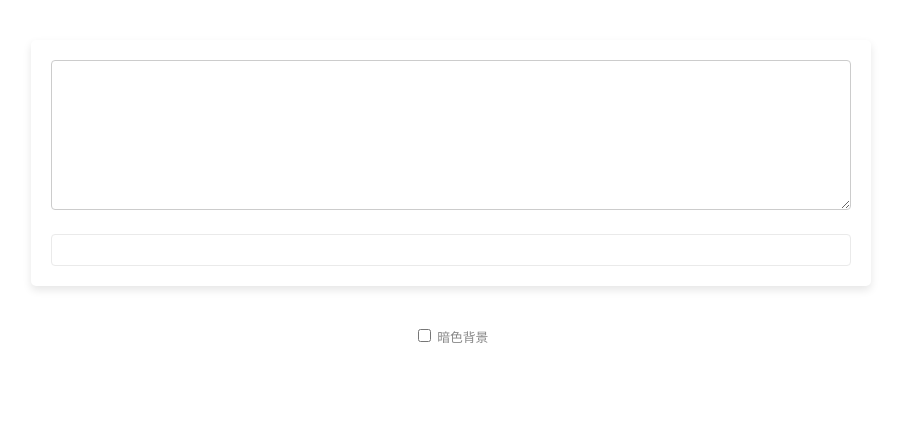
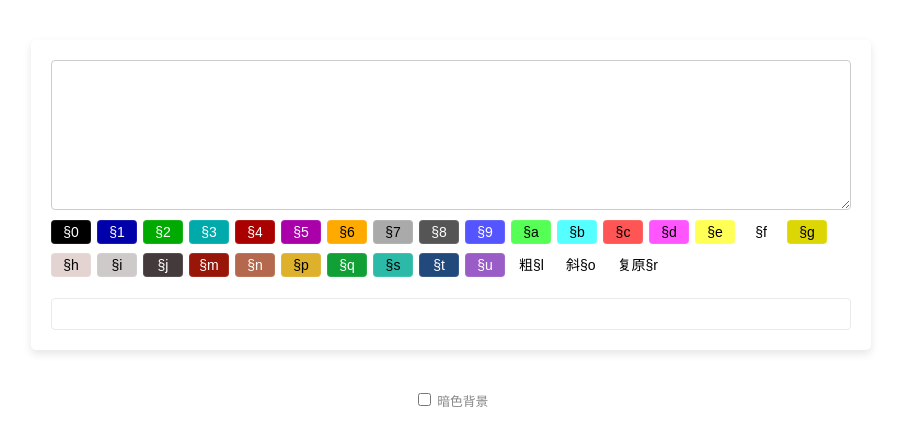
Before and after one commit to EaseCation/mc-text-formatter, a Vue app: page / in a window 1280 px wide. Shown: the top 446 px of the page, without its empty margins (189-1090 px from the left). Built offline with nearby package versions, Linux system fonts and the light colour scheme.

Commit message:
Add quick button

```diff
--- /dev/null
+++ b/src/components/FormatButton.vue
@@ -0,0 +1,66 @@
+<template>
+    <button class="format-button" @click="onClick" :style="{ backgroundColor: color, color: textColor }">
+        <slot></slot>
+    </button>
+</template>
+
+<script>
+export default {
+    props: {
+        format: {
+            type: String,
+            required: true
+        },
+        color: {
+            type: String,
+            required: true
+        },
+        // 斜体（默认为false）
+        italic: {
+            type: Boolean,
+            default: false
+        },
+        // 粗体
+        bold: {
+            type: Boolean,
+            default: false
+        },
+        // 下划线
+        underline: {
+            type: Boolean,
+            default: false
+        },
+    },
+    computed: {
+        textColor() {
+            const rgb = this.color.slice(1).match(/.{1,2}/g).map(hex => parseInt(hex, 16));
+            // 使用权重系数计算亮度
+            const brightness = (rgb[0] * 0.299 + rgb[1] * 0.587 + rgb[2] * 0.114) / 255;
+            return brightness > 0.5 ? '#000' : '#fff';
+        }
+    },
+    methods: {
+        onClick() {
+            this.$emit('format', this.format);
+        }
+    }
+}
+</script>
+
+<style>
+
+.format-button {
+    padding: 4px 8px;
+    color: white;
+    margin: 6px 6px 0 0;
+    font-size: 14px;
+    box-shadow: inset 0 0 0 1px rgba(255, 255, 255, 0.1); /* 这里是添加的内描边样式 */
+    transition: filter 0.2s;  /* 平滑过渡效果 */
+    min-width: 40px;
+}
+
+.format-button:hover {
+    filter: brightness(1.1);  /* 亮度增加10% */
+}
+
+</style>
--- a/src/components/MCTextFormatter.vue
+++ b/src/components/MCTextFormatter.vue
@@ -1,6 +1,20 @@
 <template>
     <div class="wrapper">
-        <textarea v-model="rawText" @input="formatText"></textarea>
+        <textarea v-model="rawText" @input="formatText" ref="textarea"></textarea>
+        <div>
+            <FormatButton
+                    v-for="(color, format) in colors"
+                    v-bind:format="format"
+                    v-bind:color="color"
+                    v-bind:key="color"
+                    @format="insertFormat"
+                >
+                {{ format }}
+            </FormatButton>
+            <FormatButton v-bind:format="'§l'" v-bind:color="'#FFFFFF'" v-bind:bold="true" @format="insertFormat">粗§l</FormatButton>
+            <FormatButton v-bind:format="'§o'" v-bind:color="'#FFFFFF'" v-bind:italic="true" @format="insertFormat">斜§o</FormatButton>
+            <FormatButton v-bind:format="'§r'" v-bind:color="'#FFFFFF'" @format="insertFormat">复原§r</FormatButton>
+        </div>
         <div :class="['output', { 'dark-mode': isDarkMode }]" v-html="formattedText"></div>
     </div>
     <div class="wrapper-bottom">
@@ -12,6 +26,8 @@
 </template>
 
 <script>
+import FormatButton from './FormatButton.vue';
+
 export default {
     data() {
         return {
@@ -53,8 +69,7 @@ export default {
         // 当页面加载时，尝试从localStorage中获取数据
         this.rawText = localStorage.getItem('userRawText') || '';
         this.isDarkMode = JSON.parse(localStorage.getItem('isDarkMode')) || false;
-
-        if(this.rawText) {
+        if (this.rawText) {
             this.formatText();
         }
     },
@@ -65,45 +80,55 @@ export default {
         isDarkMode(newMode) {
             localStorage.setItem('isDarkMode', JSON.stringify(newMode));
         }
-  },
-  methods: {
+    },
+    methods: {
+        insertFormat(format) {
+            // 获取当前光标位置
+            const start = this.$refs.textarea.selectionStart;
+            const end = this.$refs.textarea.selectionEnd;
+
+            // 插入格式代码
+            this.rawText = this.rawText.substring(0, start) + format + this.rawText.substring(end);
+
+            // 重新设置光标位置
+            this.$nextTick(() => {
+                this.$refs.textarea.focus();
+                this.$refs.textarea.setSelectionRange(start + format.length, start + format.length);
+            });
+            this.formatText();
+        },
         toggleDarkMode() {
             // this.isDarkMode = !this.isDarkMode;
         },
         formatText() {
             let formatted = this.rawText;
-
             // 遍历颜色代码
             for (let code in this.colors) {
                 const regex = new RegExp(`${code}(.*?)(?=(§[0-9a-u]|\n|$))`, "g");
                 formatted = formatted.replace(regex, (match, content) => {
-                return `<span style="color: ${this.colors[code]}">${content}</span>`;
+                    return `<span style="color: ${this.colors[code]}">${content}</span>`;
                 });
             }
-
             // 加粗处理
             const boldRegex = /§l(.*?)(?=(§[0-9a-u]|§r|\n|$))/g;
             formatted = formatted.replace(boldRegex, (match, content) => {
                 return `<strong>${content}</strong>`;
             });
-
             // 斜体处理
             const italicRegex = /§o(.*?)(?=(§[0-9a-u]|§r|\n|$))/g;
             formatted = formatted.replace(italicRegex, (match, content) => {
                 return `<em>${content}</em>`;
             });
-
             // 复原未格式化的部分
             const resetRegex = /§r/g;
             formatted = formatted.replace(resetRegex, '');
-
             // 处理换行
             const newlineRegex = /\n/g;
             formatted = formatted.replace(newlineRegex, '<br>');
-
             this.formattedText = formatted;
         }
-    }
+    },
+    components: { FormatButton }
 };
 </script>
 
@@ -188,6 +213,7 @@ button:hover {
 @media (prefers-color-scheme: dark) {
   body {
     color: #fff;
+    background-color: #222;
   }
 
   .wrapper {
@@ -204,7 +230,7 @@ button:hover {
 /* 手机适配 */
 @media (max-width: 768px) {
   .wrapper {
-    margin: 20px;
+    margin: 4px;
   }
 }
 
```
